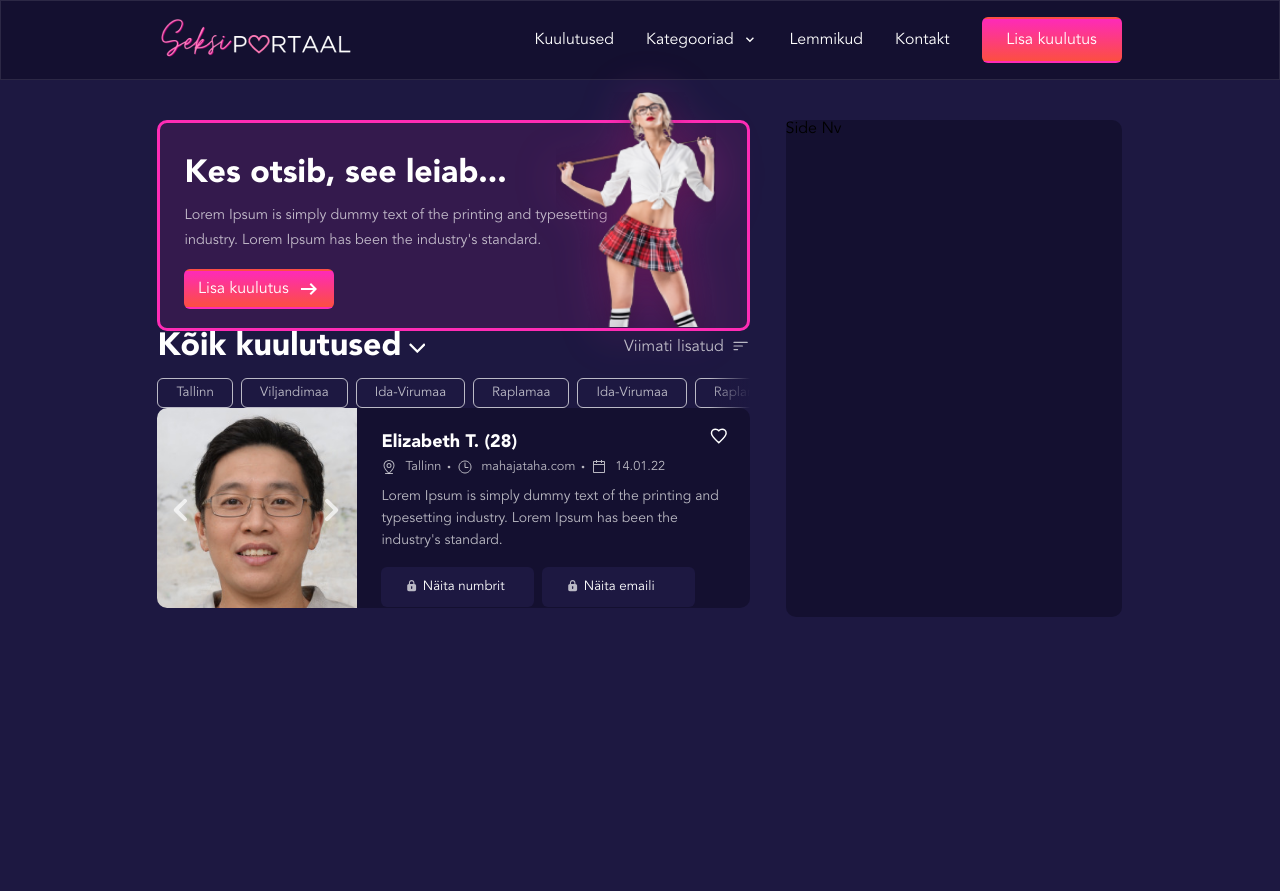
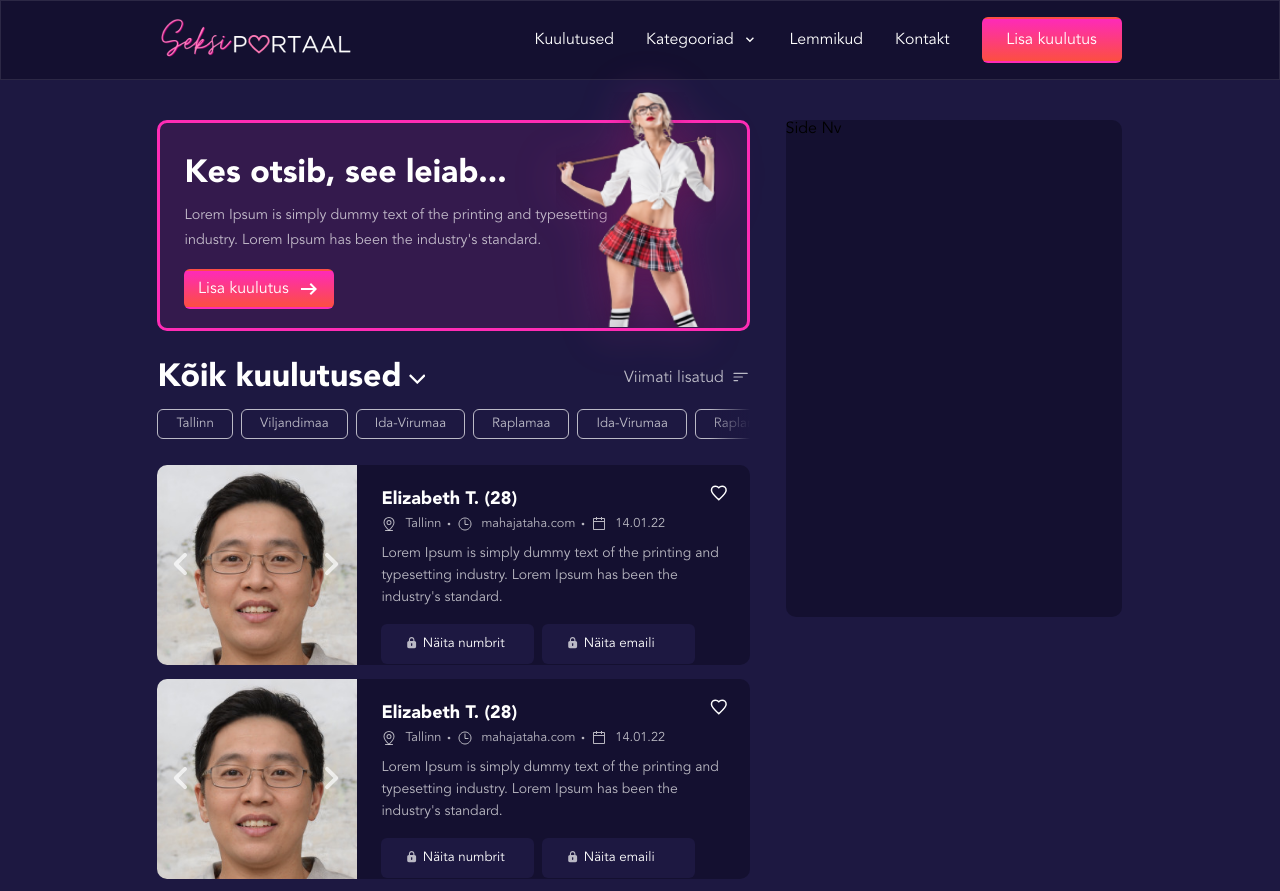
Before and after one commit to desmondezo1/seksi-portaal, an Angular app: page / in a window 1280 px wide. Shown: the top 891 px of the page. Built offline with nearby package versions, Linux system fonts and the light colour scheme.

Commit message:
coupling home page with components

```diff
--- a/src/app/views/home-view/home-view.component.css
+++ b/src/app/views/home-view/home-view.component.css
@@ -16,6 +16,20 @@
     background: #141030;
     border-radius: 10px;
 }
+.heroSection{
+    margin-bottom: 31px;
+}
+.filterSectoin {
+    margin-bottom: 26px;
+    max-width: 700px;
+}
+.cardListSection {
+   display: flex;
+   flex-direction: column;
+   gap: 14px;
+   height: 100%;
+   margin-bottom: 10px;
+}
 
 @media screen and (max-width: 1090px) {
     .wrapper {
--- a/src/app/views/home-view/home-view.component.html
+++ b/src/app/views/home-view/home-view.component.html
@@ -1,13 +1,17 @@
 <div class="wrapper">
     <main>
-        <section>
+        <section class="heroSection">
              <app-hero-card></app-hero-card>
         </section>
-        <section>
+        <section class="filterSectoin">
             <app-filter-tab></app-filter-tab>
         </section>
-        <section>
-            <app-info-card></app-info-card>
+        <section class="cardListSection">
+            <app-info-card class="infoCard"></app-info-card>
+            <app-info-card class="infoCard"></app-info-card>
+            <app-info-card class="infoCard"></app-info-card>
+            <app-info-card class="infoCard"></app-info-card>
+            <app-info-card class="infoCard"></app-info-card>
         </section>
 
     </main>
--- a/src/app/views/home-view/info-card/info-card.component.html
+++ b/src/app/views/home-view/info-card/info-card.component.html
@@ -1,6 +1,6 @@
 <div class="wrapper">
     <div class="media">
-        <app-media class="appMedia" [media]="media" [styles]='{ "border-radius": "10px 0px 0px 10px", "max-width": "200px", "height": "100%", "position": "relative", "z-index": 2}'></app-media>
+        <app-media class="appMedia" [media]="media" [styles]='{ "border-radius": "10px 0px 0px 10px", "width": "200px", "height": "200px", "position": "relative", "z-index": 2}'></app-media>
     </div>
     <div class="info">
         <h2 class="title"> Elizabeth T. (28)</h2>
```
